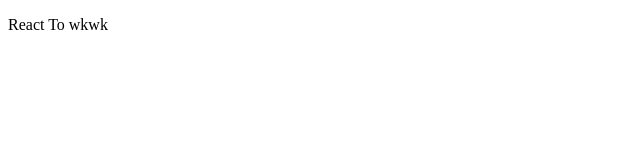
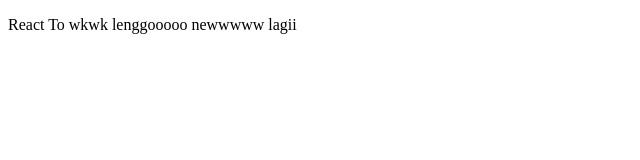
Before and after one commit to hindan69/SKI, a plain HTML site: page index.html in a window 1280 px wide. Shown: the whole page, without its empty margins (0-640 px from the left). Drawn offline with Linux system fonts and the light colour scheme.

Commit message:
tes pull (#1)
* Update index.html

* Update index.html

* #

* ##

* #

* Update index.html

* Update index.html

```diff
--- a/index.html
+++ b/index.html
@@ -1,11 +1,11 @@
 <!DOCTYPE html>
 <html>
 <head>
-    <title>testing React</title>
+    <title>testing React ajaaaaa lagiiiiii lenggo geni</title>
 </head>
 <body>
 
-<p>React To wkwk </p>
+<p>React To wkwk lenggooooo newwwww lagii</p>
 
 </body>
 </html>
```
